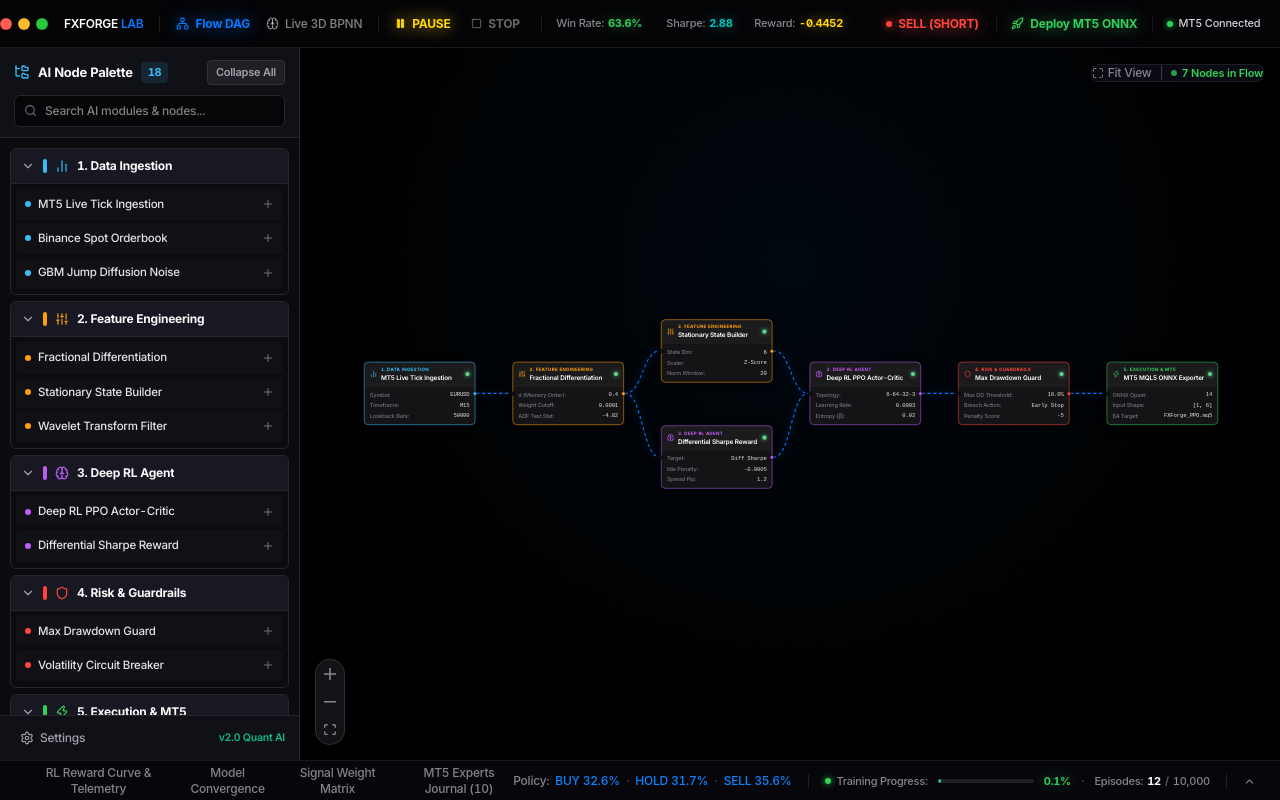
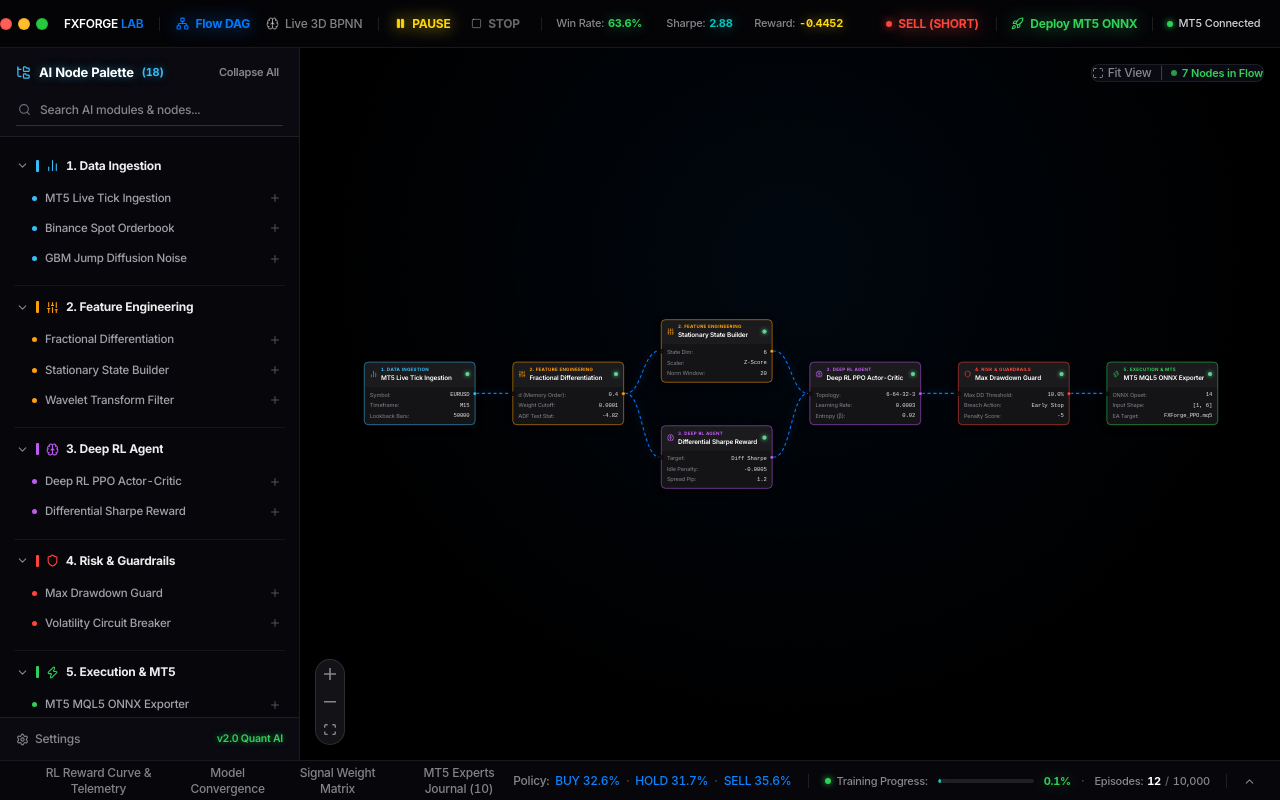
Before and after one commit to superman-owner/AI-RL-BPNN, a React (Vite) app: page / in a window 1280 px wide. Built offline with nearby package versions, Linux system fonts and the light colour scheme.

Commit message:
style(palette): remove all box borders and card backgrounds on hover; enforce pure frameless typography with neon text and icon glow

```diff
--- a/src/components/Sidebar/NodePalette.tsx
+++ b/src/components/Sidebar/NodePalette.tsx
@@ -48,6 +48,8 @@ interface NodePaletteProps {
 
 export const NodePalette: React.FC<NodePaletteProps> = ({ onOpenSettings }) => {
   const [query, setQuery] = useState('');
+  const [hoveredNode, setHoveredNode] = useState<string | null>(null);
+  const [hoveredGroup, setHoveredGroup] = useState<string | null>(null);
   const [expandedGroups, setExpandedGroups] = useState<Record<string, boolean>>(() =>
     Object.fromEntries(GROUPS.map((g) => [g.id, true]))
   );
@@ -72,8 +74,8 @@ export const NodePalette: React.FC<NodePaletteProps> = ({ onOpenSettings }) => {
         height: '100%',
         maxHeight: '100%',
         flexShrink: 0,
-        background: '#0a0a0f',
-        borderRight: '1px solid #27272a',
+        background: '#07070b',
+        borderRight: '1px solid rgba(255, 255, 255, 0.08)',
         display: 'flex',
         flexDirection: 'column',
         overflow: 'hidden',
@@ -84,12 +86,12 @@ export const NodePalette: React.FC<NodePaletteProps> = ({ onOpenSettings }) => {
         zIndex: 20,
       }}
     >
-      {/* 1. Header: Title, Count, Expand/Collapse & Search */}
+      {/* 1. Header: Title, Count, Expand/Collapse & Search (Pure Flat Frameless) */}
       <div
         style={{
-          padding: '12px 14px 10px',
-          borderBottom: '1px solid #27272a',
-          background: '#101017',
+          padding: '14px 16px 10px',
+          borderBottom: '1px solid rgba(255, 255, 255, 0.08)',
+          background: '#0a0a10',
           flexShrink: 0,
           boxSizing: 'border-box',
         }}
@@ -99,69 +101,66 @@ export const NodePalette: React.FC<NodePaletteProps> = ({ onOpenSettings }) => {
             display: 'flex',
             justifyContent: 'space-between',
             alignItems: 'center',
-            marginBottom: 10,
+            marginBottom: 12,
           }}
         >
           <div
             style={{
               fontSize: 13,
               fontWeight: 700,
-              color: '#fafafa',
+              color: '#ffffff',
               display: 'flex',
               alignItems: 'center',
               gap: 8,
+              textShadow: '0 0 10px rgba(56, 189, 248, 0.5)',
             }}
           >
-            <FolderTree size={16} color="#38bdf8" />
+            <FolderTree size={15} color="#38bdf8" />
             <span>AI Node Palette</span>
             <span
               style={{
                 fontSize: 11,
                 color: '#38bdf8',
-                background: 'rgba(56, 189, 248, 0.12)',
-                padding: '2px 7px',
-                borderRadius: 4,
                 fontWeight: 700,
               }}
             >
-              {totalNodesCount}
+              ({totalNodesCount})
             </span>
           </div>
 
           <button
             onClick={toggleAll}
             style={{
-              background: '#1f1f26',
-              border: '1px solid #33333d',
-              borderRadius: 4,
-              color: '#a1a1aa',
+              background: 'transparent',
+              border: 'none',
+              color: '#86868b',
               fontSize: 11,
               fontWeight: 600,
               cursor: 'pointer',
-              padding: '3px 8px',
+              padding: '2px 4px',
               transition: 'all 0.15s ease',
             }}
             onMouseEnter={(e) => {
               e.currentTarget.style.color = '#ffffff';
-              e.currentTarget.style.borderColor = '#71717a';
+              e.currentTarget.style.textShadow = '0 0 8px rgba(255,255,255,0.8)';
             }}
             onMouseLeave={(e) => {
-              e.currentTarget.style.color = '#a1a1aa';
-              e.currentTarget.style.borderColor = '#33333d';
+              e.currentTarget.style.color = '#86868b';
+              e.currentTarget.style.textShadow = 'none';
             }}
           >
             {Object.values(expandedGroups).every(Boolean) ? 'Collapse All' : 'Expand All'}
           </button>
         </div>
 
-        {/* Real-time search */}
+        {/* Flat Underline Search Bar (No Box Enclosure) */}
         <div style={{ position: 'relative' }}>
           <Search
             size={13}
             style={{
               position: 'absolute',
-              left: 10,
-              top: 9,
+              left: 2,
+              top: 8,
               color: '#71717a',
             }}
           />
@@ -172,30 +171,37 @@ export const NodePalette: React.FC<NodePaletteProps> = ({ onOpenSettings }) => {
             style={{
               width: '100%',
               boxSizing: 'border-box',
-              background: '#060609',
-              border: '1px solid #27272a',
-              borderRadius: 6,
-              color: '#fafafa',
+              background: 'transparent',
+              border: 'none',
+              borderBottom: '1px solid rgba(255, 255, 255, 0.15)',
+              borderRadius: 0,
+              color: '#ffffff',
               fontSize: 12,
-              padding: '6px 10px 6px 30px',
+              padding: '6px 8px 6px 24px',
               outline: 'none',
               fontFamily: 'inherit',
+              transition: 'border-color 0.2s ease',
+            }}
+            onFocus={(e) => {
+              e.currentTarget.style.borderBottomColor = '#38bdf8';
+            }}
+            onBlur={(e) => {
+              e.currentTarget.style.borderBottomColor = 'rgba(255, 255, 255, 0.15)';
             }}
           />
         </div>
       </div>
 
-      {/* 2. Scrollable Tree */}
+      {/* 2. Pure Frameless Flat Scrollable Tree with Glowing Hover (Zero Box) */}
       <div
         id="node-palette-scroll-container"
         style={{
           flex: 1,
           minHeight: 0,
           overflowY: 'auto',
-          padding: '10px 10px 40px',
+          padding: '8px 14px 40px',
           display: 'flex',
           flexDirection: 'column',
-          gap: 6,
           boxSizing: 'border-box',
         }}
         className="custom-scrollbar"
@@ -209,58 +215,65 @@ export const NodePalette: React.FC<NodePaletteProps> = ({ onOpenSettings }) => {
           if (q && matchingNodes.length === 0) return null;
 
           const isExpanded = expandedGroups[group.id] || Boolean(q);
+          const isGroupHovered = hoveredGroup === group.id;
           const GroupIcon = GROUP_ICONS[group.id] || Layers;
 
           return (
             <div
               key={group.id}
               style={{
-                flexShrink: 0,
-                borderRadius: 6,
-                overflow: 'hidden',
-                border: isExpanded ? '1px solid #27272a' : '1px solid #1a1a20',
-                background: '#111118',
-                transition: 'border-color 0.15s ease',
+                borderBottom: '1px solid rgba(255, 255, 255, 0.06)',
+                padding: '6px 0',
               }}
             >
-              {/* Group Accordion Header */}
+              {/* Flat Group Header (No Box Background, Pure Glow) */}
               <div
                 onClick={() => toggleGroup(group.id)}
+                onMouseEnter={() => setHoveredGroup(group.id)}
+                onMouseLeave={() => setHoveredGroup(null)}
                 style={{
-                  padding: '8px 10px',
-                  background: isExpanded ? '#181822' : '#111118',
-                  borderBottom: isExpanded ? '1px solid #27272a' : 'none',
+                  padding: '6px 2px',
                   display: 'flex',
                   alignItems: 'center',
                   justifyContent: 'space-between',
                   cursor: 'pointer',
                   gap: 8,
+                  transition: 'all 0.15s ease',
                 }}
               >
-                <div style={{ display: 'flex', alignItems: 'center', gap: 8, flex: 1, minWidth: 0 }}>
+                <div style={{ display: 'flex', alignItems: 'center', gap: 7, flex: 1, minWidth: 0 }}>
                   {isExpanded ? (
-                    <ChevronDown size={14} color="#a1a1aa" />
+                    <ChevronDown size={13} color={isGroupHovered ? '#ffffff' : '#86868b'} />
                   ) : (
-                    <ChevronRight size={14} color="#a1a1aa" />
+                    <ChevronRight size={13} color={isGroupHovered ? '#ffffff' : '#86868b'} />
                   )}
                   <span
                     style={{
-                      width: 4,
-                      height: 14,
+                      width: 3,
+                      height: 12,
                       background: group.color,
-                      borderRadius: 2,
+                      borderRadius: 1,
                       flexShrink: 0,
+                      boxShadow: isGroupHovered ? `0 0 8px ${group.color}` : 'none',
+                      transition: 'box-shadow 0.2s ease',
                     }}
                   />
-                  <GroupIcon size={14} color={group.color} />
+                  <GroupIcon
+                    size={13}
+                    color={group.color}
+                  />
                   <span
                     style={{
                       fontSize: 12,
                       fontWeight: 700,
-                      color: '#fafafa',
+                      color: isGroupHovered ? '#ffffff' : '#ededed',
                       overflow: 'hidden',
                       textOverflow: 'ellipsis',
                       whiteSpace: 'nowrap',
+                      textShadow: isGroupHovered
+                        ? `0 0 10px ${group.color}, 0 0 20px ${group.color}88`
+                        : 'none',
+                      transition: 'all 0.15s ease',
                     }}
                   >
                     {group.label}
@@ -268,69 +281,80 @@ export const NodePalette: React.FC<NodePaletteProps> = ({ onOpenSettings }) => {
                 </div>
               </div>
 
-              {/* Draggable Child Nodes */}
+              {/* Child Nodes: Pure Text Glow, No Enclosing Boxes */}
               {isExpanded && (
                 <div
                   style={{
-                    padding: '5px 5px 6px',
+                    padding: '3px 0 6px 14px',
                     display: 'flex',
                     flexDirection: 'column',
-                    gap: 3,
-                    background: '#0b0b10',
+                    gap: 1,
                   }}
                 >
-                  {matchingNodes.map((node) => (
+                  {matchingNodes.map((node) => {
+                    const isNodeHovered = hoveredNode === node.type;
+
+                    return (
                       <div
                         key={node.type}
                         draggable
                         onDragStart={(e) => onDragStartNode(e, node.type)}
+                        onMouseEnter={() => setHoveredNode(node.type)}
+                        onMouseLeave={() => setHoveredNode(null)}
                         title="Drag onto canvas to create node"
                         style={{
-                        padding: '6px 8px',
-                        borderRadius: 4,
+                          padding: '6px 4px',
                           display: 'flex',
                           alignItems: 'center',
                           justifyContent: 'space-between',
                           cursor: 'grab',
-                        background: 'rgba(255,255,255,0.02)',
-                        border: '1px solid transparent',
-                        transition: 'all 0.12s ease',
-                      }}
-                      onMouseEnter={(e) => {
-                        e.currentTarget.style.background = '#1e1e28';
-                        e.currentTarget.style.borderColor = '#3f3f4e';
-                      }}
-                      onMouseLeave={(e) => {
-                        e.currentTarget.style.background = 'rgba(255,255,255,0.02)';
-                        e.currentTarget.style.borderColor = 'transparent';
+                          background: 'transparent',
+                          border: 'none',
+                          transition: 'all 0.15s ease',
                         }}
                       >
-                      <div style={{ display: 'flex', alignItems: 'center', gap: 7, minWidth: 0 }}>
+                        <div style={{ display: 'flex', alignItems: 'center', gap: 8, minWidth: 0 }}>
                           <span
                             style={{
-                            width: 6,
-                            height: 6,
+                              width: 5,
+                              height: 5,
                               borderRadius: '50%',
                               background: group.color,
                               flexShrink: 0,
+                              boxShadow: isNodeHovered ? `0 0 10px ${group.color}, 0 0 15px ${group.color}` : 'none',
+                              transform: isNodeHovered ? 'scale(1.3)' : 'scale(1)',
+                              transition: 'all 0.15s ease',
                             }}
                           />
                           <span
                             style={{
                               fontSize: 11.5,
-                            fontWeight: 500,
-                            color: '#e4e4e7',
+                              fontWeight: isNodeHovered ? 600 : 500,
+                              color: isNodeHovered ? '#ffffff' : '#a1a1aa',
                               overflow: 'hidden',
                               textOverflow: 'ellipsis',
                               whiteSpace: 'nowrap',
+                              textShadow: isNodeHovered
+                                ? `0 0 8px rgba(255, 255, 255, 0.9), 0 0 16px ${group.color}`
+                                : 'none',
+                              transition: 'all 0.15s ease',
                             }}
                           >
                             {node.label}
                           </span>
                         </div>
-                      <Plus size={12} color="#71717a" />
+                        <Plus
+                          size={12}
+                          color={isNodeHovered ? group.color : '#52525b'}
+                          style={{
+                            filter: isNodeHovered ? `drop-shadow(0 0 6px ${group.color})` : 'none',
+                            transform: isNodeHovered ? 'scale(1.15)' : 'scale(1)',
+                            transition: 'all 0.15s ease',
+                          }}
+                        />
                       </div>
-                  ))}
+                    );
+                  })}
                 </div>
               )}
             </div>
@@ -338,17 +362,17 @@ export const NodePalette: React.FC<NodePaletteProps> = ({ onOpenSettings }) => {
         })}
       </div>
 
-      {/* 3. Footer */}
+      {/* 3. Flat Footer */}
       <div
         style={{
-          padding: '10px 14px',
-          borderTop: '1px solid #27272a',
-          background: '#101017',
+          padding: '10px 16px',
+          borderTop: '1px solid rgba(255, 255, 255, 0.08)',
+          background: '#0a0a10',
           display: 'flex',
           alignItems: 'center',
           justifyContent: 'space-between',
           fontSize: 12,
-          color: '#a1a1aa',
+          color: '#86868b',
           flexShrink: 0,
         }}
       >
@@ -360,23 +384,24 @@ export const NodePalette: React.FC<NodePaletteProps> = ({ onOpenSettings }) => {
             alignItems: 'center',
             gap: 6,
             cursor: 'pointer',
-            padding: '3px 6px',
-            borderRadius: 4,
+            padding: '2px 0',
             transition: 'all 0.15s ease',
           }}
           onMouseEnter={(e) => {
-            e.currentTarget.style.background = '#27272a';
             e.currentTarget.style.color = '#38bdf8';
+            e.currentTarget.style.textShadow = '0 0 8px rgba(56, 189, 248, 0.8)';
           }}
           onMouseLeave={(e) => {
-            e.currentTarget.style.background = 'transparent';
-            e.currentTarget.style.color = '#a1a1aa';
+            e.currentTarget.style.color = '#86868b';
+            e.currentTarget.style.textShadow = 'none';
           }}
         >
-          <Settings size={14} />
+          <Settings size={13} />
           <span>Settings</span>
         </div>
-        <span style={{ fontSize: 10.5, color: '#10b981', fontWeight: 600 }}>v2.0 Quant AI</span>
+        <span style={{ fontSize: 10.5, color: '#30d158', fontWeight: 600, textShadow: '0 0 6px rgba(48, 209, 88, 0.6)' }}>
+          v2.0 Quant AI
+        </span>
       </div>
     </aside>
   );
```
Lines whose indentation alone changed are shown as unchanged.
